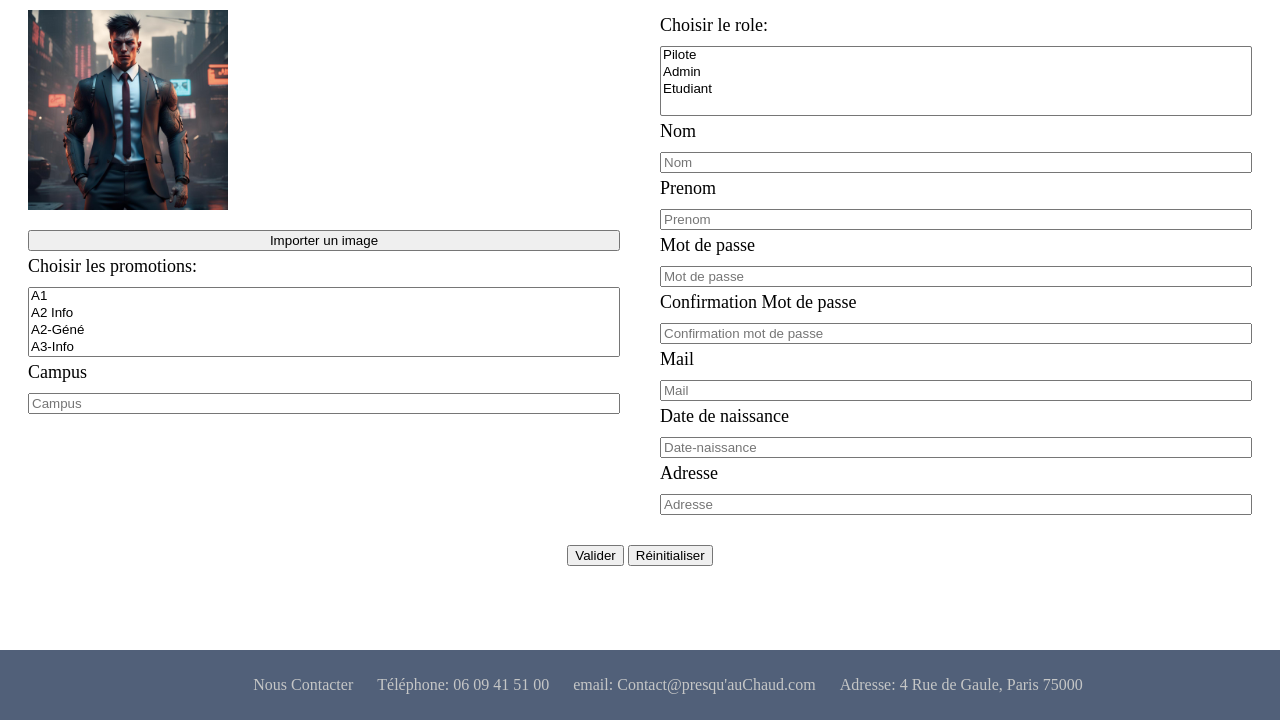
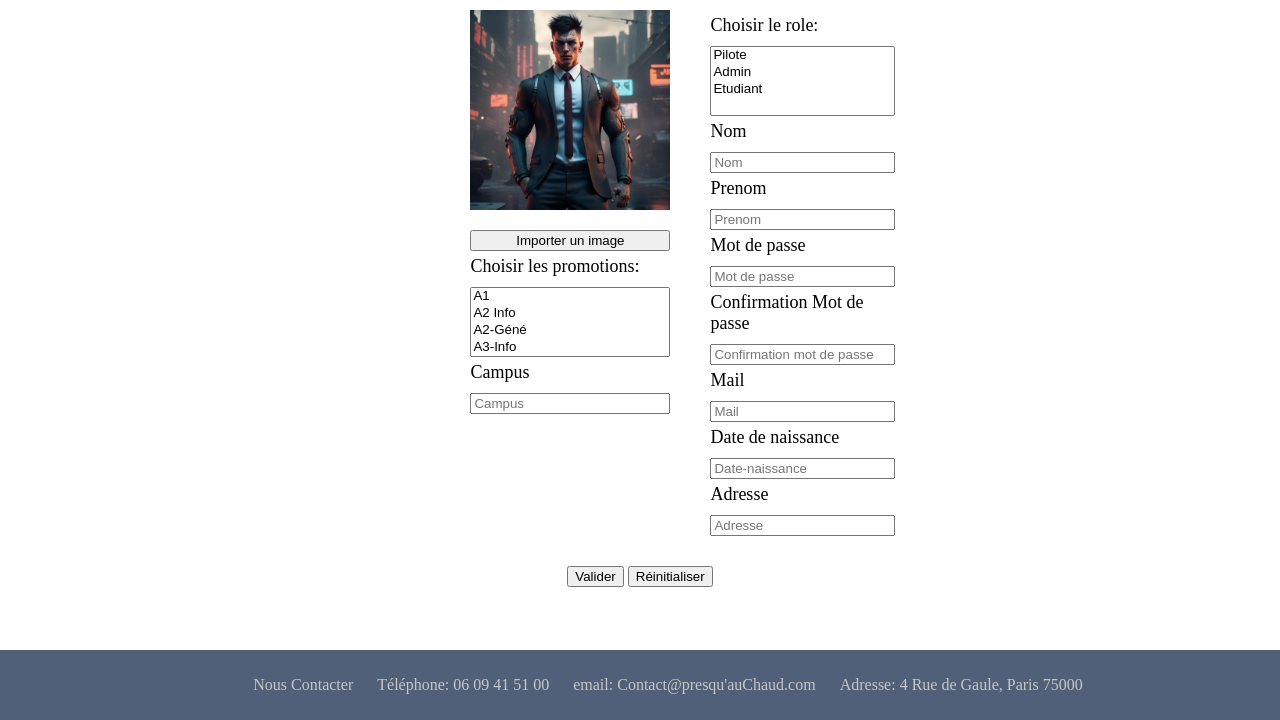
Before and after one commit to Mich3OOO/WEB, a PHP site: page /ajouter_compte_pilote.html in a window 1280 px wide. Shown: the part 80-800 px from the top of the page. Run offline with PHP 8.4, Linux system fonts and the light colour scheme.

Commit message:
page compte pilote corrigé

```diff
--- a/ajouter_compte_pilote.html
+++ b/ajouter_compte_pilote.html
@@ -18,7 +18,7 @@
         <div class="flex-container">
         <div class="flex-gauche">
             <img class="image-profil" src="image/persov5.jpg" alt="image profil">
-            <button type="submit" class="Importation">Importer un image</button>
+            <button type="submit" class="Importation" >Importer un image</button>
             <label for="Promotion">Choisir les promotions:</label>
 
             <select name="Promotion" id="Promotion" required="required" multiple>
--- a/assets/styles.css
+++ b/assets/styles.css
@@ -43,14 +43,14 @@ a{
 .flex-gauche{
     display: flex;
     flex-direction: column;
-    flex: 1;
+    margin-left: 35%;
     padding: 10px 20px;
 }
 
 .flex-droit{
     display: flex;
     flex-direction: column;
-    flex: 1;
+    margin-right: 35%;
     padding: 10px 20px;
 }
 
@@ -58,6 +58,7 @@ a{
 .flex-bas{
     text-align: center;
     padding: 20px ;
+    margin-bottom: 100px;
 }
 
 .image-profil{
@@ -142,6 +143,7 @@ footer
     color: #C5C6C6;
     margin-left: -10px;
     margin-right: -10px;
+    margin-top: 10px;
     padding: 10px;
     text-align: center;
     width: 100%;
```
